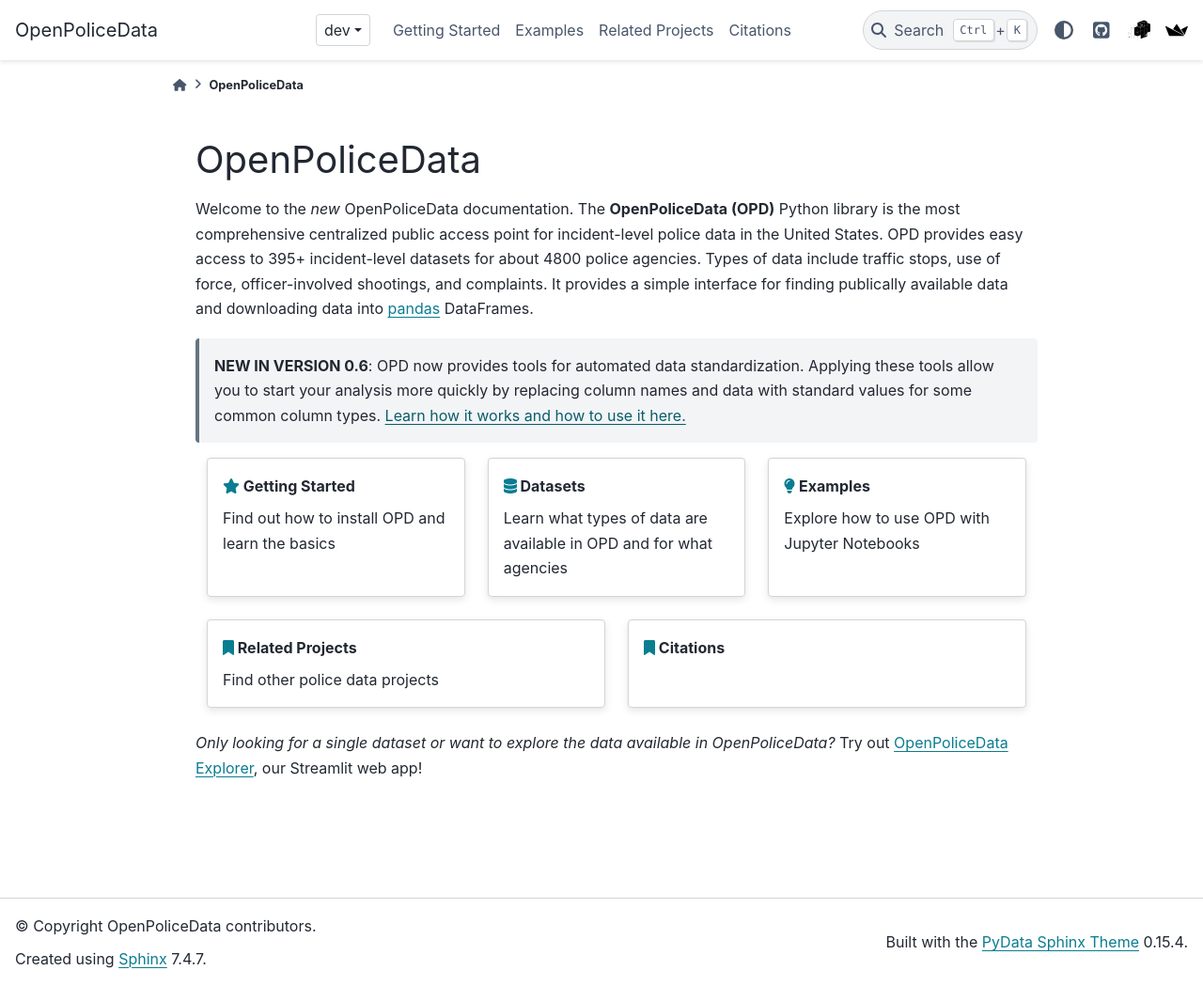
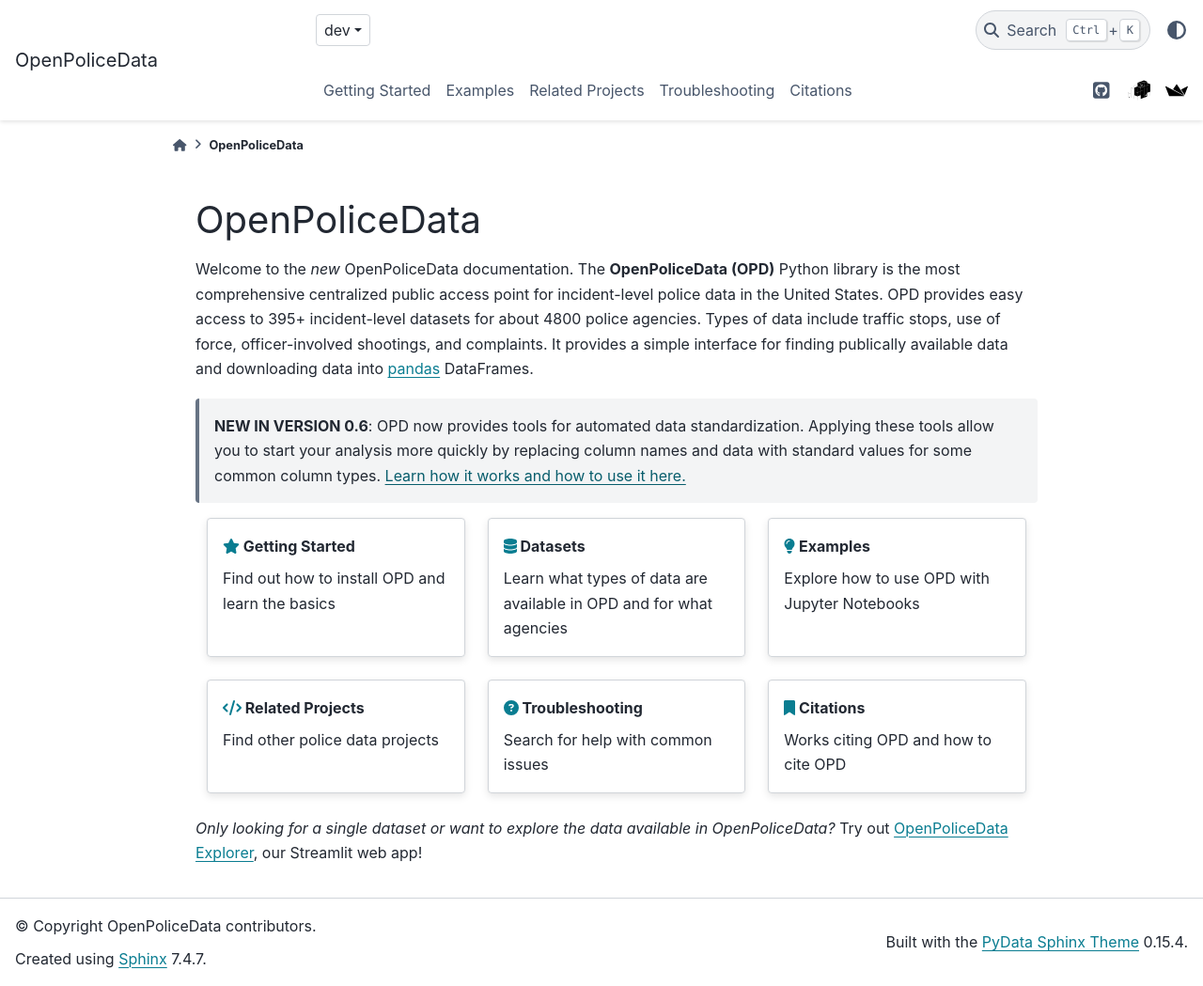
Before and after one commit to openpolicedata/openpolicedata, a Sphinx documentation site: the page built from docs/source/documentation.md, in a window 1280 px wide and 1049 px high. Shown: the whole window at 94% size. Built offline with Sphinx 7.4.7 and the PyData theme 0.15.4, drawn with Linux system fonts in a browser that asks for light colours; pages that are not in the unit, such as notebooks, are missing from menus; the version number could not be read and is left out.

Commit message:
Closes #254. Closes #247. Adding troubleshooting page to docs.

````diff
--- a/docs/source/documentation.md
+++ b/docs/source/documentation.md
@@ -14,6 +14,7 @@
 datasets/index.ipynb
 examples/index.md
 resources/index.md
+troubleshooting/index.md
 citations/index.md
 ```
 
@@ -41,19 +42,20 @@
 :link-alt: examples/index.md
 Explore how to use OPD with Jupyter Notebooks
 :::
-::::
-
-::::{grid} 2
-:gutter: 1 2 3 4
-
-:::{grid-item-card} {fas}`bookmark;pst-color-primary` Related Projects
+:::{grid-item-card} {fas}`code;pst-color-primary` Related Projects
 :link: resources/index.md
 :link-alt: resources/index.md
 Find other police data projects
 :::
+:::{grid-item-card} {fas}`circle-question;pst-color-primary` Troubleshooting
+:link: troubleshooting/index.md
+:link-alt: troubleshooting/index.md
+Search for help with common issues
+:::
 :::{grid-item-card} {fas}`bookmark;pst-color-primary` Citations
 :link: citations/index.md
 :link-alt: citations/index.md
+Works citing OPD and how to cite OPD
 :::
 ::::
 
--- a/docs/source/index.md
+++ b/docs/source/index.md
@@ -14,6 +14,7 @@
 datasets/index.ipynb
 examples/index.md
 resources/index.md
+troubleshooting/index.md
 citations/index.md
 ```
 
````
Also changed, not shown: docs/source/troubleshooting/index.md (added, +63 -0 lines).
